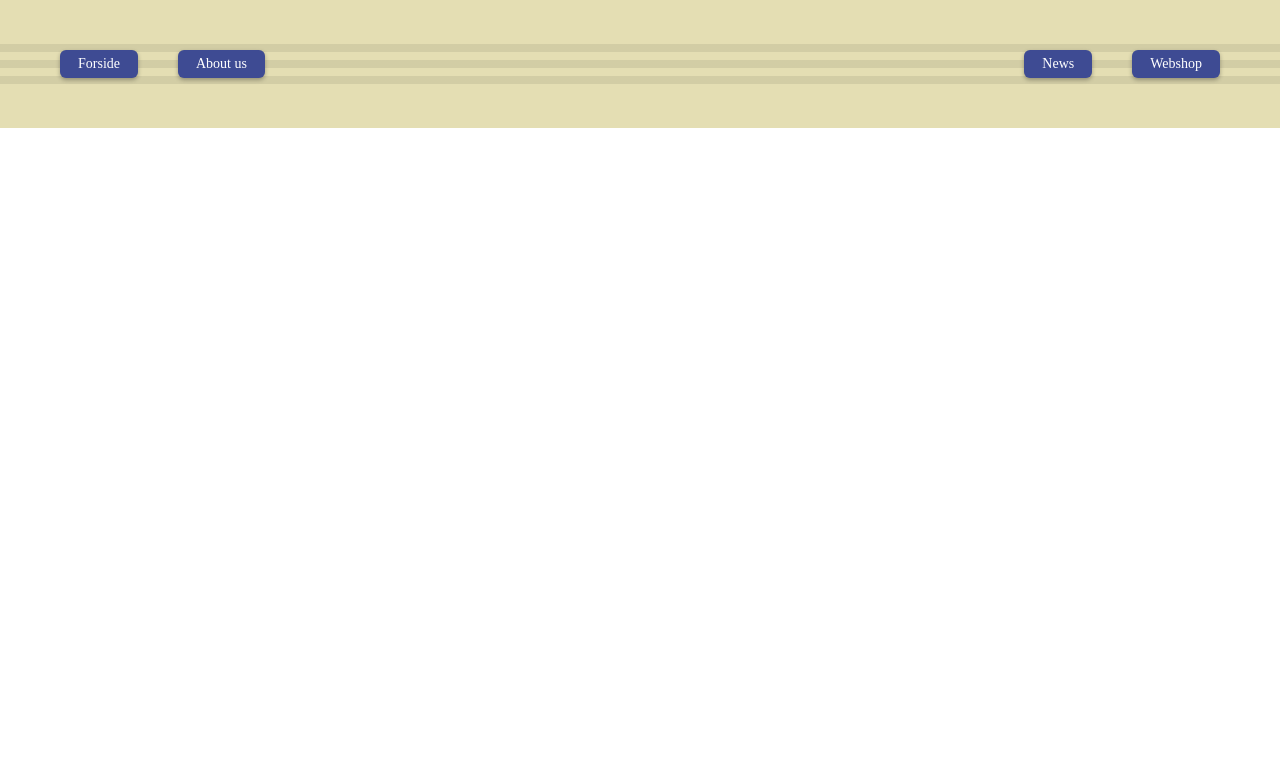
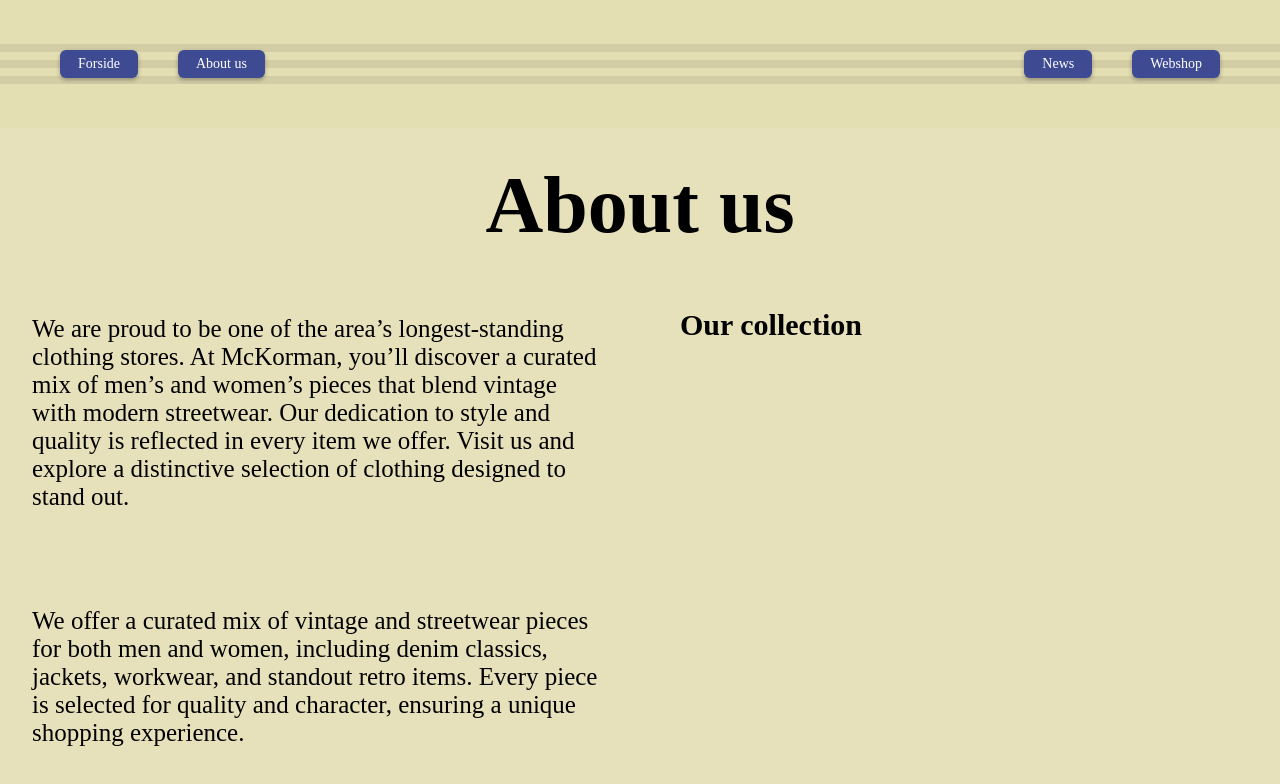
Before and after one commit to Frederikhn97/McKormann, a plain HTML site: page AboutUs.html in a window 1280 px wide. Drawn offline with Linux system fonts and the light colour scheme.

Commit message:
mappe billeder

```diff
--- a/AboutUs.html
+++ b/AboutUs.html
@@ -20,6 +20,30 @@
 </header>
 
 <body>
+    <section class="aboutus-section">
+        <h1 class="aboutus-title">About us</h1>
+        <div class="aboutus-content">
+            <p class="aboutus-p">
+                We are proud to be one of the area’s longest-standing clothing stores. At McKorman, you’ll discover a
+                curated
+                mix of
+                men’s and women’s pieces that blend vintage with modern streetwear. Our dedication to style and quality
+                is
+                reflected in
+                every item we offer. Visit us and explore a distinctive selection of clothing designed to stand out.
+            </p>
+            <h2 class="aboutus-collection">Our collection</h2>
+            <p class="aboutus-collection-p">
+                We offer a curated mix of vintage and streetwear pieces for both men and women, including denim
+                classics,
+                jackets,
+                workwear, and standout retro items. Every piece is selected for quality and character, ensuring a unique
+                shopping
+                experience.
+            </p>
+            <!-- <img src="billeder/ChatGPT Image 8. dec. 2025, 11.12.52.png" alt="" class="aboutus-img"> -->
+        </div>
+    </section>
 
 </body>
 
--- a/css/AboutUs.css
+++ b/css/AboutUs.css
@@ -0,0 +1,35 @@
+.aboutus-title {
+  text-align: center;
+  margin-top: 32px;
+  font-size: 80px;
+}
+.aboutus-content {
+  margin: 32px;
+  display: grid;
+  grid-template-columns: 1fr 1fr;
+  gap: 80px;
+  align-items: start;
+}
+.aboutus-grid {
+  display: grid;
+  grid-template-columns: 1fr 1fr;
+  gap: 80px;
+  align-items: start;
+}
+.aboutus-p {
+  margin-top: 32px;
+  font-size: 25px;
+}
+
+.aboutus-collection {
+  margin-top: 25px;
+  font-size: 30px;
+}
+
+.aboutus-collection-p {
+  margin-top: 16px;
+  font-size: 25px;
+}
+.aboutus-img {
+  width: 500px;
+}
--- a/css/general.css
+++ b/css/general.css
@@ -8,6 +8,16 @@ img {
   height: auto;
   display: block;
 }
+body {
+  background-color: rgb(230, 225, 187);
+}
+p {
+  font-size: 30px;
+}
+h1 {
+  font-size: 80px;
+}
+
 /*********MENU*******/
 
 .topbar {
```
Also changed, not shown: Sanchez-Italic.ttf (added), billeder/billede forside.jpg (added), 1 other file.
